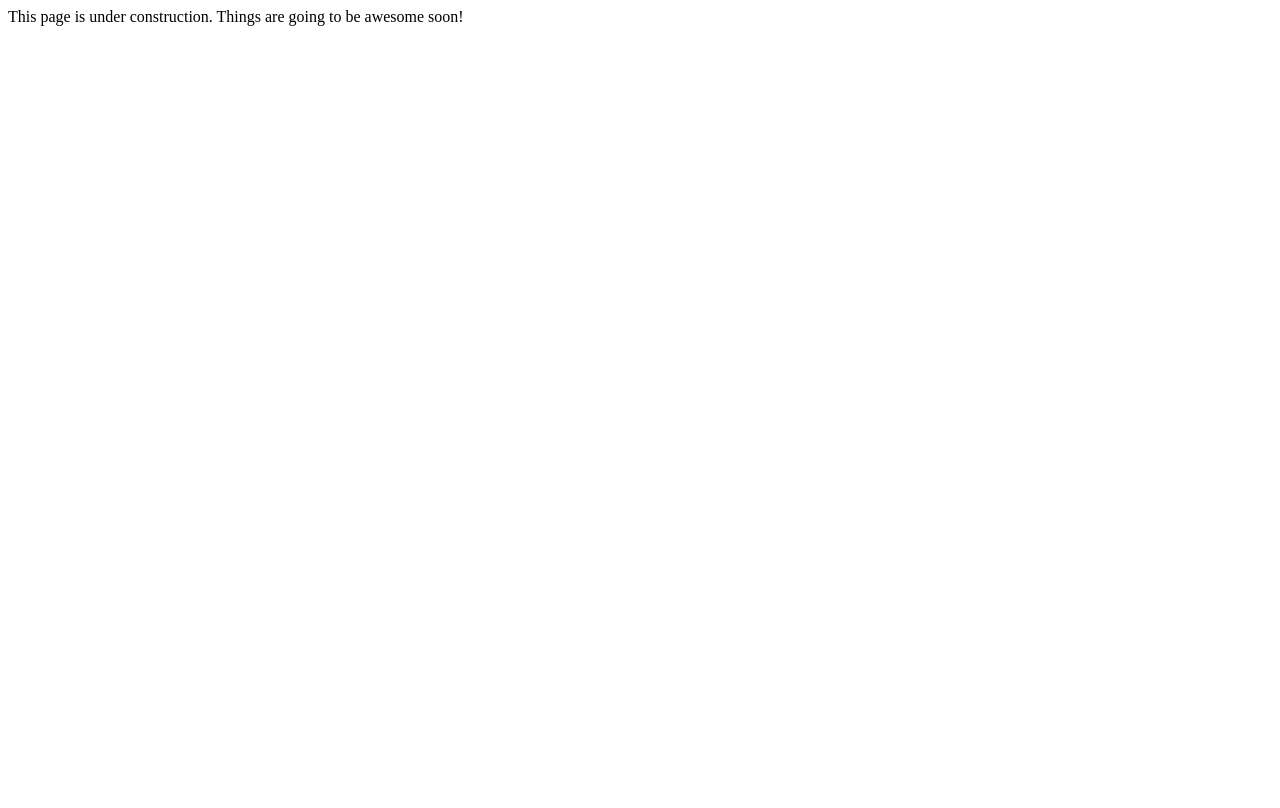
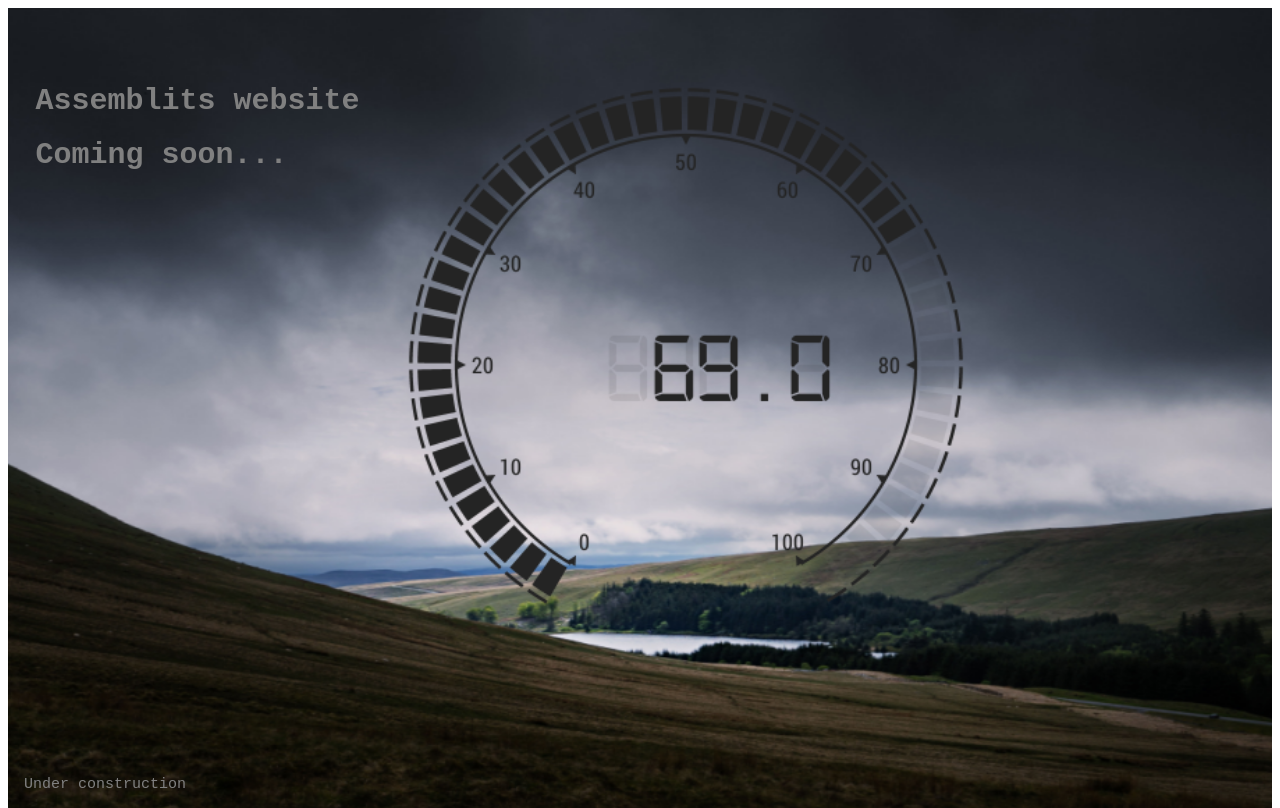
Before and after one commit to assemblits/assemblits.github.io, a plain HTML site: page index.html in a window 1280 px wide. Drawn offline with Linux system fonts and the light colour scheme.

Commit message:
styled under construction page

```diff
--- a/index.html
+++ b/index.html
@@ -1,9 +1,14 @@
-<!DOCTYPE>
-<html>
 <head>
-<title>Assemblits page under Construction</title>
+  <link rel="stylesheet" type="text/css" href="style.css">
 </head>
-<bodyd>
-<p>This page is under construction. Things are going to be awesome soon!</p>
-</body>
-</html>
+<div class="bgimg">
+  <div class="topleft">
+  </div>
+  <div class="middle">
+    <h1>Assemblits website</h1>
+    <h1>Coming soon...</h1>
+  </div>
+  <div class="bottomleft">
+    <p>Under construction</p>
+  </div>
+</div>
--- /dev/null
+++ b/style.css
@@ -0,0 +1,52 @@
+/* Set height to 100% for body and html to enable the background image to cover the whole page: */
+body, html {
+    height: 100%
+}
+
+.bgimg {
+    /* Background image */
+    background-image: url('background.png');
+    /* Full-screen */
+    height: 100%;
+    /* Center the background image */
+    background-position: center;
+    /* Scale and zoom in the image */
+    background-size: cover;
+    /* Add position: relative to enable absolutely positioned elements inside the image (place text) */
+    position: relative;
+    /* Add a white text color to all elements inside the .bgimg container */
+    color: GREY;
+    /* Add a font */
+    font-family: "Courier New", Courier, monospace;
+    /* Set the font-size to 25 pixels */
+    font-size: 15;
+}
+
+/* Position text in the top-left corner */
+.topleft {
+    position: absolute;
+    top: 0;
+    left: 16px;
+}
+
+/* Position text in the bottom-left corner */
+.bottomleft {
+    position: absolute;
+    bottom: 0;
+    left: 16px;
+}
+
+/* Position text in the middle */
+.middle {
+    position: absolute;
+    top: 15%;
+    left: 15%;
+    transform: translate(-50%, -50%);
+    text-align: left
+}
+
+/* Style the <hr> element */
+hr {
+    margin: auto;
+    width: 40%;
+}
```
Also changed, not shown: Logo96x96.png (added), background.png (added).
